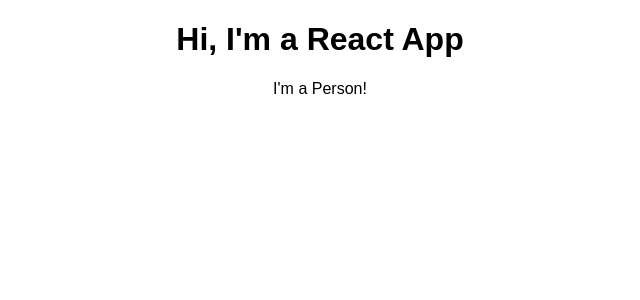
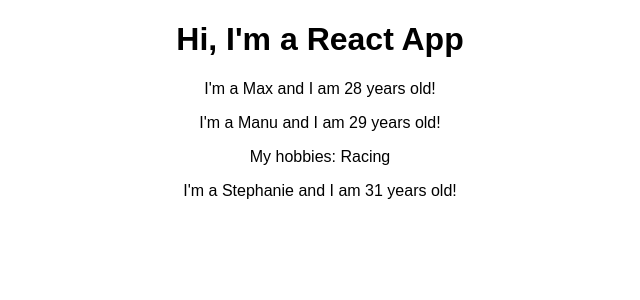
Before and after one commit to MMcClure11/react-complete-guide, a React (Create React App) app: page / in a window 1280 px wide. Shown: the top 300 px of the page, without its empty margins (320-960 px from the left). Built offline with nearby package versions, Linux system fonts and the light colour scheme.

Commit message:
Add props and children

```diff
--- a/src/App.js
+++ b/src/App.js
@@ -7,7 +7,9 @@
     return (
       <div className="App">
        <h1>Hi, I'm a React App</h1>
-       <Person />
+       <Person name="Max" age="28"/>
+       <Person name="Manu" age="29">My hobbies: Racing</Person>
+       <Person name="Stephanie" age="31" />
       </div>
     );
     //The above is equivalent to the below, it is what React does for us, JSX is much easier to understand
--- a/src/Person/Person.js
+++ b/src/Person/Person.js
@@ -1,7 +1,12 @@
 import React from 'react';
 
-const person = () => {
-  return <p>I'm a Person!</p>
+const person = (props) => {
+  return (
+    <div>
+      <p>I'm a { props.name } and I am { props.age } years old!</p>
+      <p>{ props.children }</p>
+    </div>
+  )
 };
 
 export default person;
```
